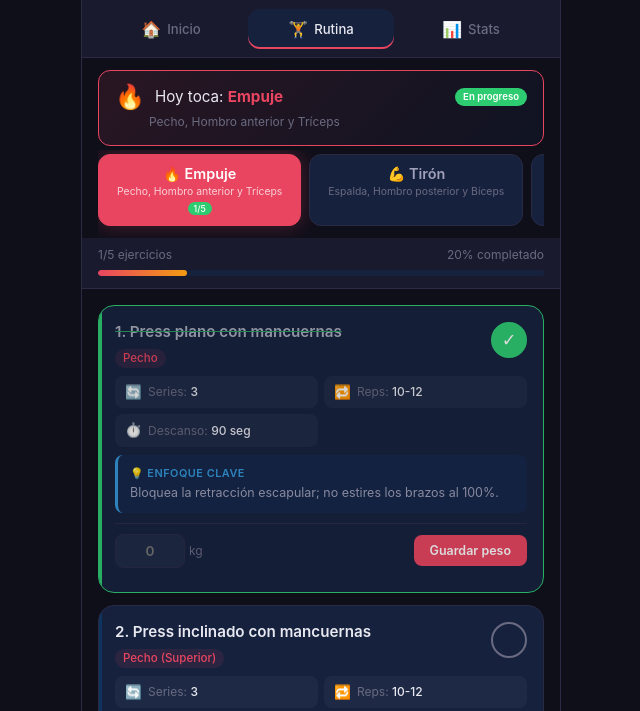
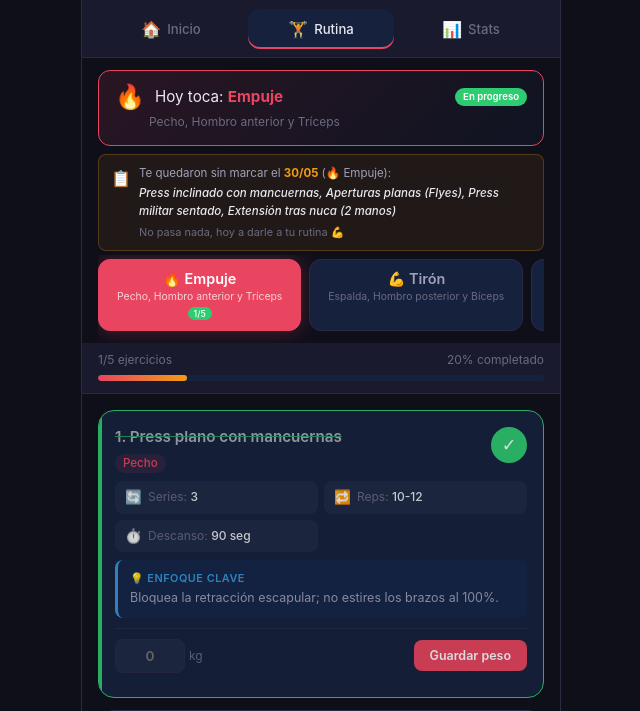
Before and after one commit to smoralb/gym-calendar, a plain HTML site: page index.html in a window 1280 px wide. Both pictures are taken after a click on the button 828 px from the left and 374 px from the top of the page. Shown: the part 51-762 px from the top of the page, without its empty margins (319-959 px from the left). Drawn offline with Linux system fonts and the light colour scheme.

Commit message:
feat: aviso de ejercicios no marcados de la última sesión

```diff
--- a/app.js
+++ b/app.js
@@ -498,6 +498,39 @@
   // =============================================
   // UI: Routine header (today / rest indicator)
   // =============================================
+  function getSkippedExercisesFromLastSession() {
+    var dates = getWorkoutDates();
+    if (dates.length === 0) return null;
+
+    var lastDate = dates[dates.length - 1];
+    var dayCompletions = state.completions[lastDate];
+    if (!dayCompletions) return null;
+
+    var routineIdx = getRoutineForDate(lastDate);
+    if (routineIdx === null) return null;
+
+    var routine = ROUTINE[routineIdx];
+    var missed = [];
+
+    for (var i = 0; i < routine.exercises.length; i++) {
+      if (!dayCompletions[routine.exercises[i].id]) {
+        missed.push(routine.exercises[i].name);
+      }
+    }
+
+    if (missed.length === 0) return null;
+    if (missed.length === routine.exercises.length) return null; // Entire day skipped, normal
+
+    return {
+      date: lastDate,
+      routineName: routine.day,
+      emoji: routine.emoji,
+      missed: missed,
+      totalMissed: missed.length,
+      totalExercises: routine.exercises.length
+    };
+  }
+
   function renderRoutineStatus() {
     var container = document.getElementById('routineStatus');
     if (!container) return;
@@ -538,6 +571,21 @@
       html += '  </div>';
       html += '  <div class="routine-status-sub">' + day.title + '</div>';
       html += '</div>';
+
+      // Show skipped exercises notice from last session
+      var skipped = getSkippedExercisesFromLastSession();
+      if (skipped) {
+        var skipDate = new Date(skipped.date + 'T12:00:00');
+        var skipLabel = formatDateShort(skipDate);
+        html += '<div class="skipped-notice">';
+        html += '  <div class="skipped-notice-icon">📋</div>';
+        html += '  <div class="skipped-notice-body">';
+        html += '    <div class="skipped-notice-title">Te quedaron sin marcar el <strong>' + skipLabel + '</strong> (' + skipped.emoji + ' ' + skipped.routineName + '):</div>';
+        html += '    <div class="skipped-notice-list">' + skipped.missed.join(', ') + '</div>';
+        html += '    <div class="skipped-notice-note">No pasa nada, hoy a darle a tu rutina 💪</div>';
+        html += '  </div>';
+        html += '</div>';
+      }
     }
 
     container.innerHTML = html;
--- a/styles.css
+++ b/styles.css
@@ -1091,6 +1091,51 @@ body {
   white-space: nowrap;
 }
 
+/* ===== SKIPPED EXERCISES NOTICE ===== */
+.skipped-notice {
+  margin-top: 8px;
+  padding: 10px 12px;
+  background: rgba(243, 156, 18, 0.08);
+  border: 1px solid rgba(243, 156, 18, 0.25);
+  border-radius: var(--radius-sm);
+  display: flex;
+  gap: 8px;
+  align-items: flex-start;
+  animation: slideUp 0.3s ease;
+}
+
+.skipped-notice-icon {
+  font-size: 1rem;
+  flex-shrink: 0;
+  margin-top: 1px;
+}
+
+.skipped-notice-body {
+  font-size: 0.72rem;
+  color: var(--text-secondary);
+  line-height: 1.5;
+}
+
+.skipped-notice-title {
+  margin-bottom: 3px;
+}
+
+.skipped-notice-title strong {
+  color: var(--accent-yellow);
+}
+
+.skipped-notice-list {
+  font-weight: 500;
+  color: var(--text-primary);
+  font-style: italic;
+  margin-bottom: 4px;
+}
+
+.skipped-notice-note {
+  font-size: 0.68rem;
+  color: var(--text-muted);
+}
+
 /* =============================================
    HOME TAB
    ============================================= */
```
